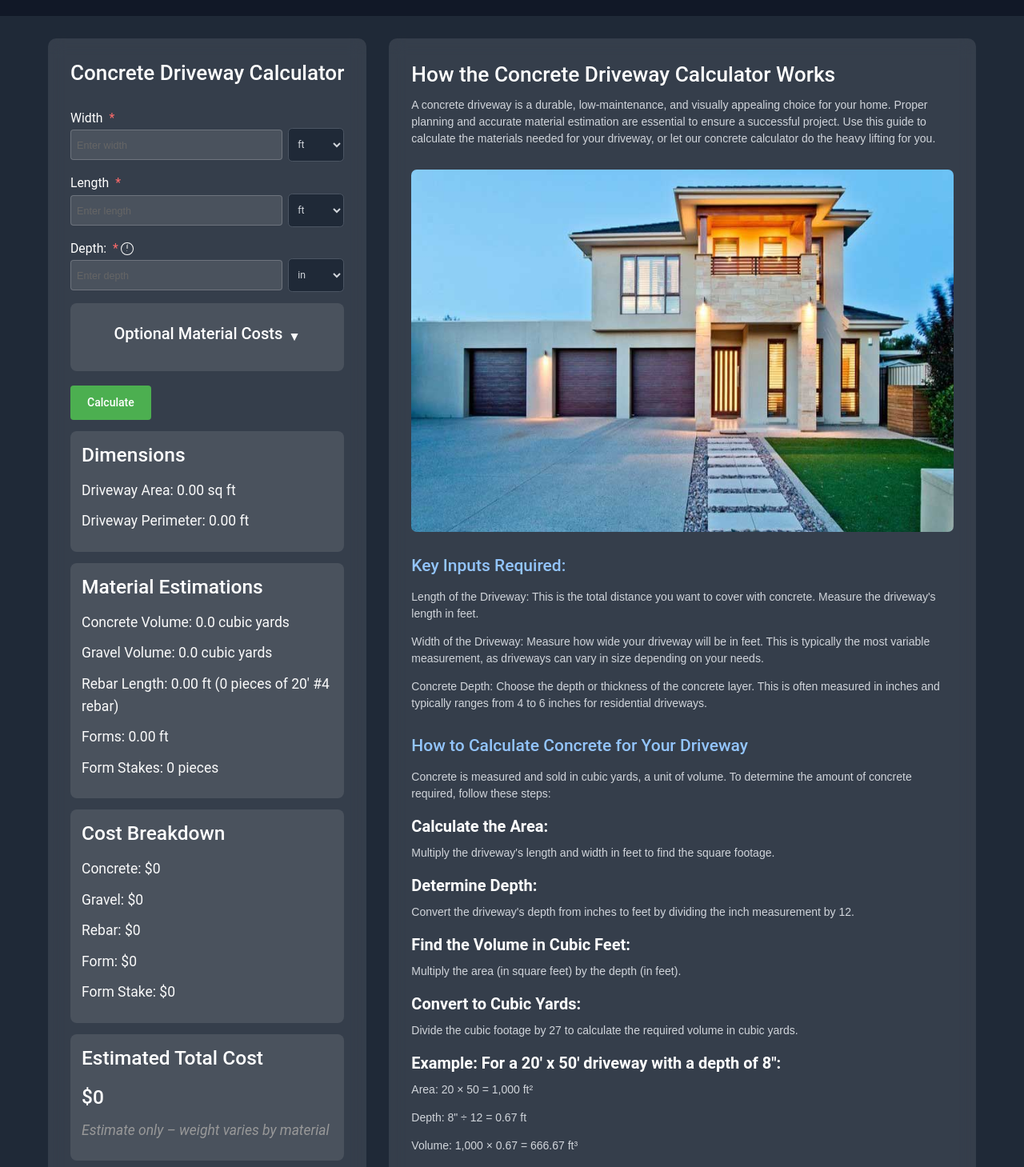
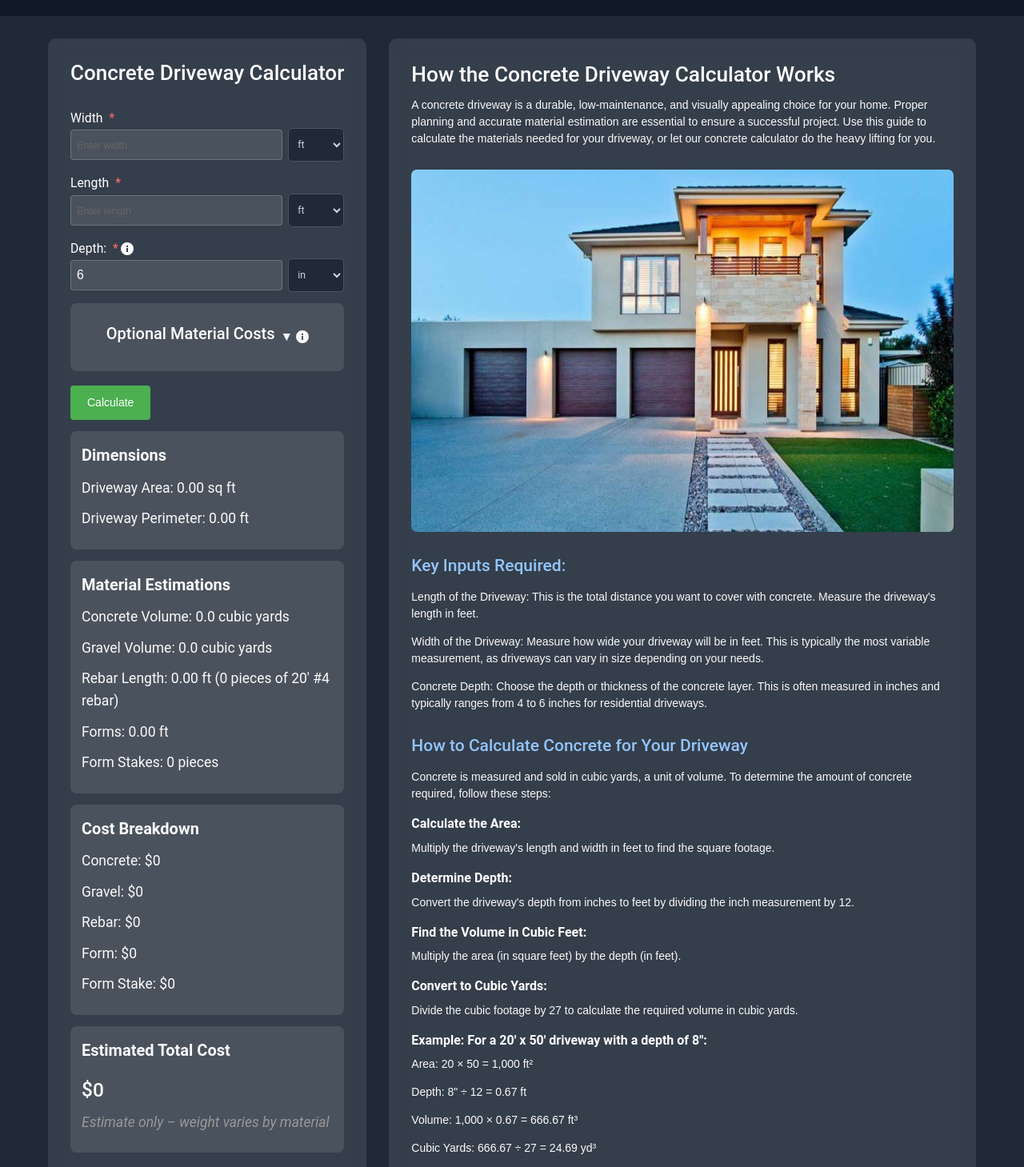
Before and after one commit to mkrizia17/Driveway-Calculator, a Next.js app: page /concrete-calculator in a window 1280 px wide. Shown: the part 40-1499 px from the top of the page at 80% size. Built offline with nearby package versions, Linux system fonts and the light colour scheme.

Commit message:
Concrete Page including depth value

```diff
--- a/src/app/concrete-calculator/page.tsx
+++ b/src/app/concrete-calculator/page.tsx
@@ -18,17 +18,17 @@ const PRICE_PER_STAKE = 0.50;
 export default function ConcretePage() {
     const [width, setWidth] = useState<number>(0);
     const [length, setLength] = useState<number>(0);
-    const [depth, setDepth] = useState<number>(0);
+    const [depth, setDepth] = useState<number>(6);
     const [totalCost, setTotalCost] = useState<number | null>(null);
     const [volumeInCubicYards, setVolumeInCubicYards] = useState<number | null>(null);
     const [widthUnit, setWidthUnit] = useState<Unit>('ft');
     const [lengthUnit, setLengthUnit] = useState<Unit>('ft');
     const [depthUnit, setDepthUnit] = useState<Unit>('in');
-    const [customConcreteCost, setCustomConcreteCost] = useState<number>(0);
-    const [customGravelCost, setCustomGravelCost] = useState<number>(0);
-    const [customRebarCost, setCustomRebarCost] = useState<number>(0);
-    const [customFormCost, setCustomFormCost] = useState<number>(0);
-    const [customStakeCost, setCustomStakeCost] = useState<number>(0);
+    const [customConcreteCost, setCustomConcreteCost] = useState<number>(125);
+    const [customGravelCost, setCustomGravelCost] = useState<number>(16);
+    const [customRebarCost, setCustomRebarCost] = useState<number>(0.75);
+    const [customFormCost, setCustomFormCost] = useState<number>(0.50);
+    const [customStakeCost, setCustomStakeCost] = useState<number>(0.50);
     const [showOptionalCosts, setShowOptionalCosts] = useState<boolean>(false);
     const [errors, setErrors] = useState<{
         width: string;
@@ -40,6 +40,7 @@ export default function ConcretePage() {
         depth: ''
     });
     const [showInfo, setShowInfo] = useState<boolean>(false);
+    const [showInfoMessage, setShowInfoMessage] = useState<boolean>(false);
 
     const formatNumber = (num: number): string => {
         return new Intl.NumberFormat('en-US', {
@@ -324,8 +325,8 @@ export default function ConcretePage() {
                                         title="Click for more information"
                                         onClick={() => setShowInfo(!showInfo)}
                                     >
-                                        <svg xmlns="http://www.w3.org/2000/svg" width="16" height="16" fill="currentColor" className="bi bi-info-circle" viewBox="0 0 16 16">
-                                            <path d="M8 0a8 8 0 1 0 0 16A8 8 0 0 0 8 0zm0 15a7 7 0 1 1 0-14 7 7 0 0 1 0 14zm-.93-4.412a.5.5 0 0 1 .93 0v.002a.5.5 0 0 1-.93 0v-.002zm.93-8.588a.5.5 0 0 1 .5.5v5a.5.5 0 0 1-1 0V3.5a.5.5 0 0 1 .5-.5z"/>
+                                        <svg xmlns="http://www.w3.org/2000/svg" width="16" height="16" fill="currentColor" viewBox="0 0 16 16">
+                                            <path d="M8 0a8 8 0 1 0 0 16A8 8 0 0 0 8 0zm1 12H7V7h2v5zm0-6H7V4h2v2z"/>
                                         </svg>
                                     </span>
                                     <div className="input-with-unit">
@@ -378,6 +379,20 @@ export default function ConcretePage() {
                                 >
                                     <h3 className="toggle-header mr-2 custom-font-size">Optional Material Costs</h3>
                                     <span className="toggle-arrow text-lg">▼</span>
+                                    <svg
+                                        xmlns="http://www.w3.org/2000/svg"
+                                        width="16"
+                                        height="16"
+                                        fill="currentColor"
+                                        viewBox="0 0 16 16"
+                                        className="ml-1 cursor-pointer"
+                                        onClick={(e) => {
+                                            e.stopPropagation(); // Prevents the button click event
+                                            setShowInfoMessage(!showInfoMessage);
+                                        }}
+                                    >
+                                        <path d="M8 0a8 8 0 1 0 0 16A8 8 0 0 0 8 0zm1 12H7V7h2v5zm0-6H7V4h2v2z"/>
+                                    </svg>
                                 </button>
 
                                 {showOptionalCosts && (
@@ -460,16 +475,32 @@ export default function ConcretePage() {
                                     </div>
                                 )}
                             </div>
+
+                            {showInfoMessage && (
+                                <div className="text-sm">
+                                    <h5 className="font-bold mt-4">Default Material Prices:</h5>
+                                    <br />
+                                    <ul>
+                                    <li className="text-sm text-gray-400 mt-2">Concrete: $125 per cubic yard</li>
+                                        <li className="text-sm text-gray-400 mt-2">Gravel: $16 per cubic yard</li>
+                                        <li className="text-sm text-gray-400 mt-2">Rebar: $0.75 per linear foot</li>
+                                        <li className="text-sm text-gray-400 mt-2">Forms: $0.50 per linear foot</li>
+                                        <li className="text-sm text-gray-400 mt-2">Form Stakes: $0.50 per stake</li>
+                                    </ul>
+                                    <p className="text-sm text-gray-400 mt-2">We recommend confirming rates with local suppliers for the most accurate estimate.</p>
+                                </div>
+                            )}
+
                             <button className="calculate-button" onClick={calculateConcrete}>Calculate</button>
 
                             <div className="result">
-                                <h2>Dimensions</h2>
+                                <p style={{ fontWeight: 'bold', fontSize: '20px' }}>Dimensions</p>
                                 <p>Driveway Area: {formatNumber(calculateArea())} sq ft</p>
                                 <p>Driveway Perimeter: {formatNumber(length && width ? 2 * (convertToFeet(length, lengthUnit) + convertToFeet(width, widthUnit)) : 0)} ft</p>
                             </div>
 
                             <div className="result">
-                                <h2>Material Estimations</h2>
+                                <p style={{ fontWeight: 'bold', fontSize: '20px' }}>Material Estimations</p>
                                 <p>Concrete Volume: {formatNumberOneDecimal(volumeInCubicYards ?? 0)} cubic yards</p>
                                 <p>Gravel Volume: {formatNumberOneDecimal(calculateGravelVolume())} cubic yards</p>
                                 <p>Rebar Length: {formatNumber(calculateRebarLength())} ft ({Math.ceil(calculateRebarLength() / 20)} pieces of 20' #4 rebar)</p>
@@ -478,7 +509,7 @@ export default function ConcretePage() {
                             </div>
 
                             <div className="result">
-                                <h2>Cost Breakdown</h2>
+                                <p style={{ fontWeight: 'bold', fontSize: '20px' }}>Cost Breakdown</p>
                                 <p>Concrete: ${formatWholeNumber(calculateConcretePrice())}</p>
                                 <p>Gravel: ${formatWholeNumber(calculateGravelPrice())}</p>
                                 <p>Rebar: ${formatWholeNumber(calculateRebarPrice())}</p>
@@ -487,7 +518,7 @@ export default function ConcretePage() {
                             </div>
 
                             <div className="result">
-                                <h2>Estimated Total Cost</h2>
+                                <p style={{ fontWeight: 'bold', fontSize: '20px' }}>Estimated Total Cost</p>
                                 <h4 className="total-cost">${formatWholeNumber(totalCost ?? 0)}</h4>
                                 <p className="estimate-note">Estimate only – weight varies by material</p>
                             </div>
@@ -597,7 +628,7 @@ export default function ConcretePage() {
                                 <p>Adding reinforcement like rebar or wire mesh helps prevent cracking due to shifting.</p>
 
                                 <h5 style={{ fontWeight: 'bold' }}>Rebar vs. Mesh:</h5>
-                                <p>Use wire mesh for driveways 4–5″ thick. Opt for #3 or #4 rebar in a 12�� grid for driveways thicker than 5″.</p>
+                                <p>Use wire mesh for driveways 4–5″ thick. Opt for #3 or #4 rebar in a 12 grid for driveways thicker than 5″.</p>
 
                                 <h5>Estimating Rebar for Rectangular Driveways:</h5>
                                 <p>Measure the length and width of the driveway. Subtract 6–12″ from each to account for the grid's edge spacing. Calculate rows and columns of rebar spaced every 12″.</p>
--- a/src/app/gravel-calculator/GravelPage.css
+++ b/src/app/gravel-calculator/GravelPage.css
@@ -40,7 +40,8 @@ input, button, p, ul, li {
     padding: 2rem;
     border-radius: 10px;
     backdrop-filter: blur(10px);
-
+    font-size: 20px;
+    font-family: '__Inter_d65c78', '__Inter_Fallback_d65c78', sans-serif;
 }
 
 .info-section h2 {
@@ -91,7 +92,6 @@ input, button, p, ul, li {
     display: block;
     margin-bottom: 0.5rem;
     color: #ffffff;
-    font-family: 'Roboto', sans-serif;
     font-weight: 400;
 }
 
@@ -113,7 +113,6 @@ input, button, p, ul, li {
     cursor: pointer;
     font-size: 1rem;
     margin-top: 1rem;
-    font-family: 'Roboto', sans-serif;
     font-weight: 500;
 }
 
@@ -126,13 +125,12 @@ input, button, p, ul, li {
     padding: 1rem;
     background-color: rgba(255, 255, 255, 0.1);
     border-radius: 8px;
-    font-family: 'Roboto', sans-serif;
-    font-size: 16px !important;
+    font-size: 20px;
+    font-family: '__Inter_d65c78', '__Inter_Fallback_d65c78', sans-serif;
 }
 
 h2, h3, h4 {
     color: #ffffff;
-    font-family: 'Roboto', sans-serif;
     font-weight: 500;
 }
 
@@ -240,9 +238,8 @@ li {
 }
 
 .info-paragraph {
-    margin-bottom: 1rem;
-    line-height: 1.6;
-    color: #D1D5DB;  /* gray-300 */
+    font-size: 16px;
+    font-family: '__Inter_d65c78', '__Inter_Fallback_d65c78', sans-serif;
 }
 
 .info-image-container {
@@ -427,6 +424,7 @@ h4 {
     font-weight: 600;
     margin-top: 1rem;
     margin-bottom: 0.5rem;
+    font-size: 16px;
 }
 
 h5 {
@@ -443,9 +441,17 @@ h5 {
 
 .info-text {
     font-size: 16px;
-    font-family: 'Roboto', sans-serif; /* Adjust as necessary */
+    font-family: '__Inter_d65c78', '__Inter_Fallback_d65c78', sans-serif; /* Adjust as necessary */
 }
 
 .custom-font-size {
     font-size: 20px;
 }
+
+.calculation-steps {
+    font-size: 16px;
+}
+
+.example-box {
+    font-size: 16px;
+}
```
